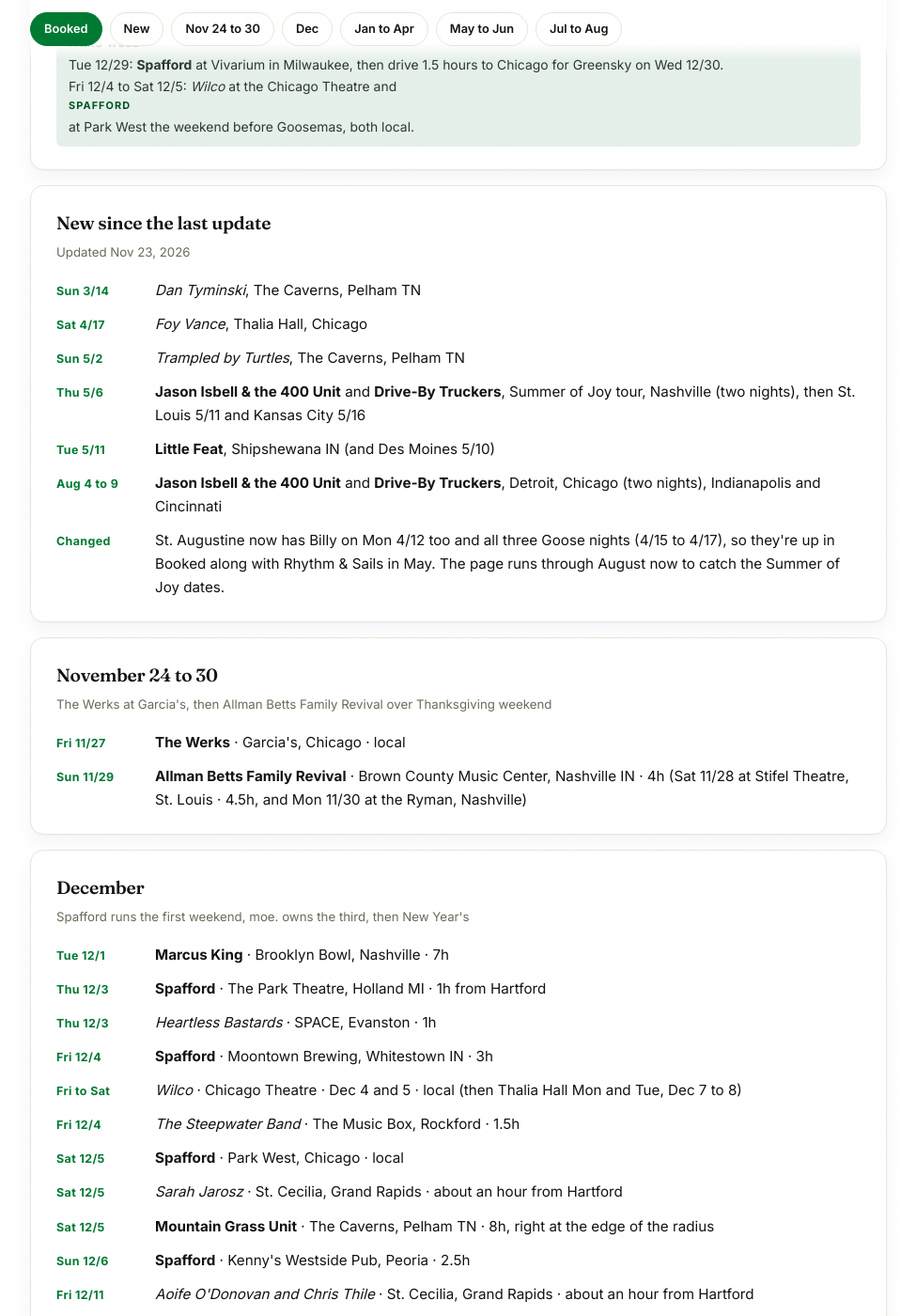
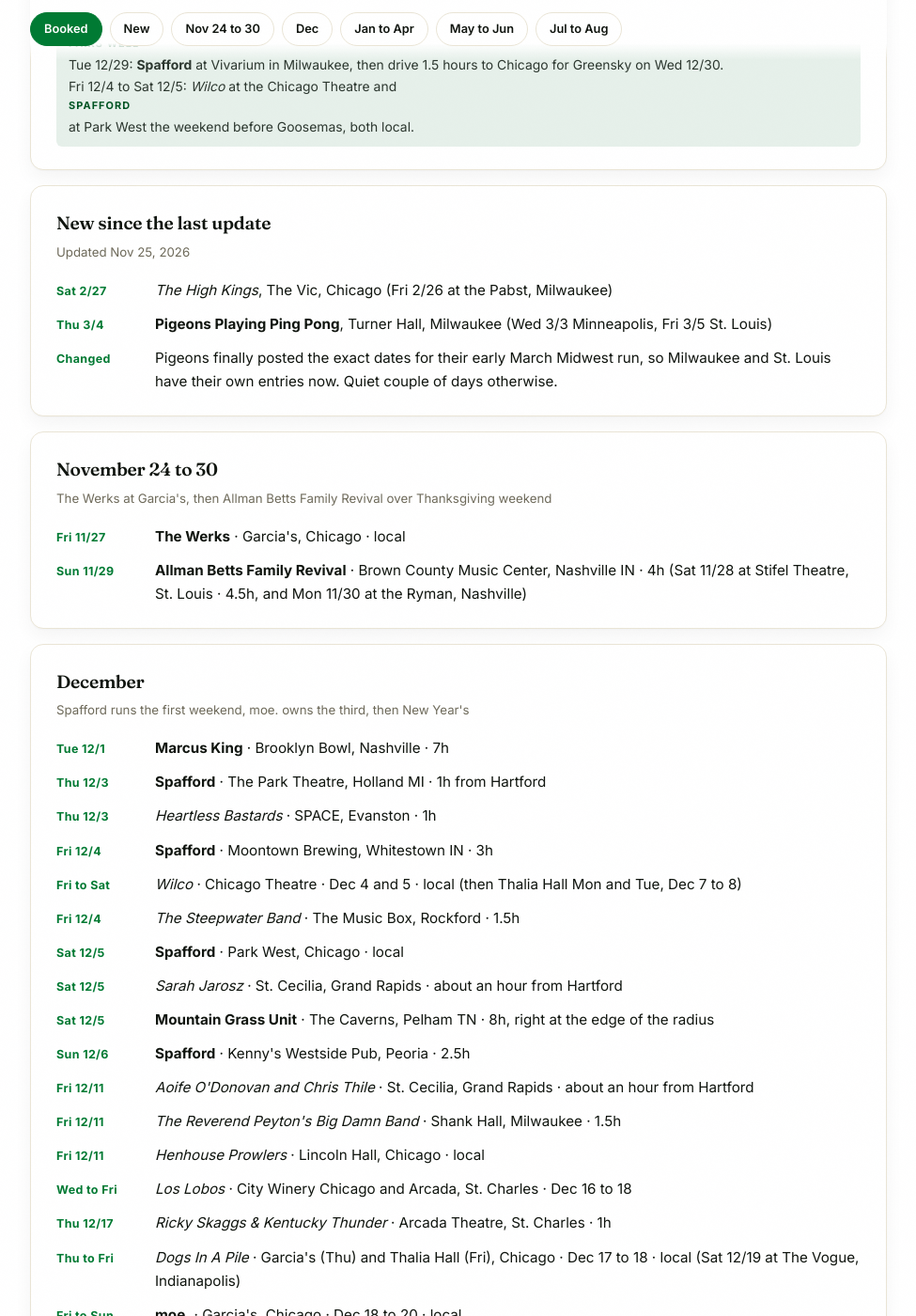
Before and after one commit to bmlanders/adventures, a Jekyll site: the page built from _trips/live-music-shortlist-fall-2026.md, in a window 1280 px wide and 1400 px high, scrolled down 1111 px. Shown: the whole window at 94% size, without its empty margins (152-1127 px from the left). Built offline with Jekyll 4.4.1, drawn with Linux system fonts in a browser that asks for light colours; some of the changed text lies outside the part shown.

Commit message:
Refresh live music shortlist, Nov 25
Co-Authored-By: Claude <noreply@anthropic.com>

```diff
--- a/_trips/live-music-shortlist-fall-2026.md
+++ b/_trips/live-music-shortlist-fall-2026.md
@@ -37,15 +37,11 @@ blurb: "Every show worth the drive from now into next summer, sorted by date. Bo
 
 <div class="day-block" id="new">
   <h3>New since the last update</h3>
-  <div class="day-sub">Updated Nov 23, 2026</div>
+  <div class="day-sub">Updated Nov 25, 2026</div>
 
-  <div class="entry"><span class="t" style="min-width:92px;">Sun 3/14</span><div class="entry-body"><em>Dan Tyminski</em>, The Caverns, Pelham TN</div></div>
-  <div class="entry"><span class="t" style="min-width:92px;">Sat 4/17</span><div class="entry-body"><em>Foy Vance</em>, Thalia Hall, Chicago</div></div>
-  <div class="entry"><span class="t" style="min-width:92px;">Sun 5/2</span><div class="entry-body"><em>Trampled by Turtles</em>, The Caverns, Pelham TN</div></div>
-  <div class="entry"><span class="t" style="min-width:92px;">Thu 5/6</span><div class="entry-body"><b>Jason Isbell &amp; the 400 Unit</b> and <b>Drive-By Truckers</b>, Summer of Joy tour, Nashville (two nights), then St. Louis 5/11 and Kansas City 5/16</div></div>
-  <div class="entry"><span class="t" style="min-width:92px;">Tue 5/11</span><div class="entry-body"><b>Little Feat</b>, Shipshewana IN (and Des Moines 5/10)</div></div>
-  <div class="entry"><span class="t" style="min-width:92px;">Aug 4 to 9</span><div class="entry-body"><b>Jason Isbell &amp; the 400 Unit</b> and <b>Drive-By Truckers</b>, Detroit, Chicago (two nights), Indianapolis and Cincinnati</div></div>
-  <div class="entry"><span class="t" style="min-width:92px;">Changed</span><div class="entry-body">St. Augustine now has Billy on Mon 4/12 too and all three Goose nights (4/15 to 4/17), so they're up in Booked along with Rhythm &amp; Sails in May. The page runs through August now to catch the Summer of Joy dates.</div></div>
+  <div class="entry"><span class="t" style="min-width:92px;">Sat 2/27</span><div class="entry-body"><em>The High Kings</em>, The Vic, Chicago (Fri 2/26 at the Pabst, Milwaukee)</div></div>
+  <div class="entry"><span class="t" style="min-width:92px;">Thu 3/4</span><div class="entry-body"><b>Pigeons Playing Ping Pong</b>, Turner Hall, Milwaukee (Wed 3/3 Minneapolis, Fri 3/5 St. Louis)</div></div>
+  <div class="entry"><span class="t" style="min-width:92px;">Changed</span><div class="entry-body">Pigeons finally posted the exact dates for their early March Midwest run, so Milwaukee and St. Louis have their own entries now. Quiet couple of days otherwise.</div></div>
 </div>
 
 <div class="day-block" id="nov-late" data-until="2026-11-30">
@@ -83,7 +79,7 @@ blurb: "Every show worth the drive from now into next summer, sorted by date. Bo
 
 <div class="day-block" id="winter" data-until="2027-04-30">
   <h3>January to April</h3>
-  <div class="day-sub">Yonder in Evanston, Spafford and Greensky in February, then Greensky's big March swing through the Midwest and Dan Tyminski at The Caverns</div>
+  <div class="day-sub">Yonder in Evanston, Spafford and Greensky in February, The High Kings at the Vic, Pigeons in Milwaukee, then Greensky's big March swing through the Midwest and Dan Tyminski at The Caverns</div>
 
   <div class="entry"><span class="t" style="min-width:92px;">Thu 1/7</span><div class="entry-body"><em>G. Love &amp; Special Sauce</em> · Moontown Brewing, Whitestown IN · 3h (Wed 1/6 at Blueberry Hill, St. Louis)</div></div>
   <div class="entry"><span class="t" style="min-width:92px;">Fri to Sat</span><div class="entry-body"><em>Chicago Farmer</em> · Hey Nonny, Arlington Heights · Jan 15 to 16 · 1h</div></div>
@@ -103,8 +99,11 @@ blurb: "Every show worth the drive from now into next summer, sorted by date. Bo
   <div class="entry"><span class="t" style="min-width:92px;">Sun 2/21</span><div class="entry-body"><b>Buffalo Traffic Jam</b> · The Sylvee, Madison · 2.5h (Fri 2/19 at First Avenue, Minneapolis). Both sold out, so resale only.</div></div>
   <div class="entry"><span class="t" style="min-width:92px;">Sun 2/21</span><div class="entry-body"><em>Shovels &amp; Rope</em> · St. Cecilia, Grand Rapids (Tue 2/23 at Turntable, Indianapolis)</div></div>
   <div class="entry"><span class="t" style="min-width:92px;">Fri 2/26</span><div class="entry-body"><em>Altan</em>, the Donegal trad band · Ludlow Garage, Cincinnati · 4.5h</div></div>
+  <div class="entry"><span class="t" style="min-width:92px;">Sat 2/27</span><div class="entry-body"><em>The High Kings</em>, the Irish folk group, Power of the People tour · The Vic, Chicago · local (Fri 2/26 at the Pabst Theater, Milwaukee · 1.5h)</div></div>
+  <div class="entry"><span class="t" style="min-width:92px;">Thu 3/4</span><div class="entry-body"><b>Pigeons Playing Ping Pong</b> with Hot Like Mars · Turner Hall Ballroom, Milwaukee · 1.5h (Wed 3/3 in Minneapolis)</div></div>
+  <div class="entry"><span class="t" style="min-width:92px;">Fri 3/5</span><div class="entry-body"><b>Pigeons Playing Ping Pong</b> with Hot Like Mars · The Sovereign, St. Louis · 4.5h</div></div>
   <div class="entry"><span class="t" style="min-width:92px;">Sat 3/6</span><div class="entry-body"><b>Sam Bush</b> · North Shore Center, Skokie · 45 min</div></div>
-  <div class="entry"><span class="t" style="min-width:92px;">Sat 3/6</span><div class="entry-body"><b>Pigeons Playing Ping Pong</b> · Headliners Music Hall, Louisville · 5h. Earlier that week they hit Turner Hall in Milwaukee, The Sovereign in St. Louis and the Varsity in Minneapolis, exact dates not posted yet.</div></div>
+  <div class="entry"><span class="t" style="min-width:92px;">Sat 3/6</span><div class="entry-body"><b>Pigeons Playing Ping Pong</b> with Hot Like Mars · Headliners Music Hall, Louisville · 5h, last night of the run</div></div>
   <div class="entry"><span class="t" style="min-width:92px;">Thu 3/11</span><div class="entry-body"><b>Warren Haynes</b> · Schermerhorn Symphony Center, Nashville · Mar 11 to 12 · 7h</div></div>
   <div class="entry"><span class="t" style="min-width:92px;">Sat 3/13</span><div class="entry-body"><b>Greensky Bluegrass</b> with Miles Miller · Riverside Theater, Milwaukee · 1.5h (Fri 3/12 at the Palace Theatre, St. Paul)</div></div>
   <div class="entry"><span class="t" style="min-width:92px;">Sun 3/14</span><div class="entry-body"><em>Dan Tyminski</em> · The Caverns, Pelham TN · 8h</div></div>
```
